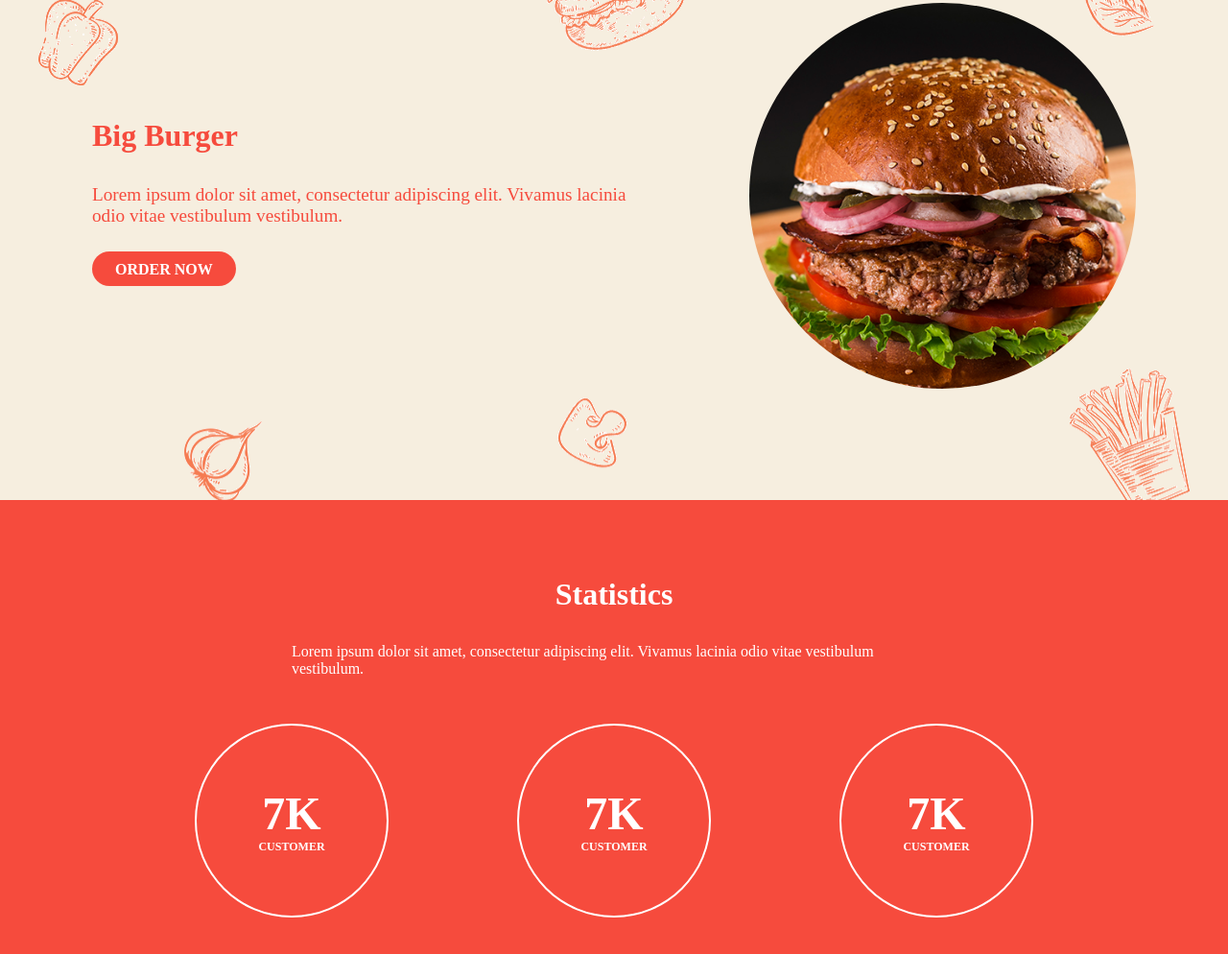
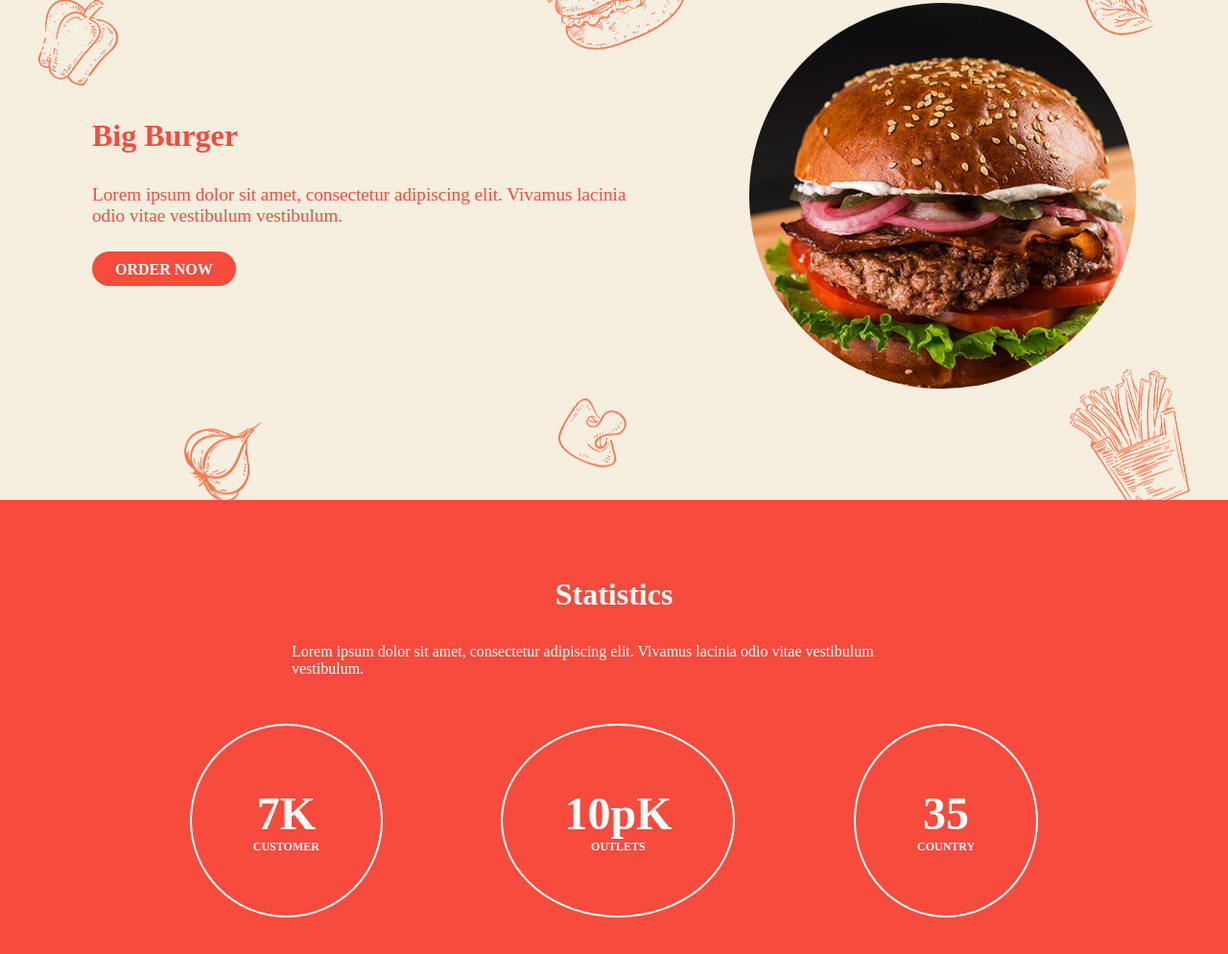
Before and after one commit to RIMESBEAT/burger-web, a plain HTML site: page index.html in a window 1280 px wide. Shown: the part 2357-3351 px from the top of the page at 96% size. Drawn offline with Linux system fonts and the light colour scheme.

Commit message:
Update index.html

```diff
--- a/index.html
+++ b/index.html
@@ -110,13 +110,13 @@
              </div>
 
             <div class="numbers">
-            <h2>7K</h2>
-            <h6>CUSTOMER</h6>
+            <h2>10pK</h2>
+            <h6>OUTLETS</h6>
         </div>
 
         <div class="numbers">
-            <h2>7K</h2>
-            <h6>CUSTOMER</h6>
+            <h2>35</h2>
+            <h6>COUNTRY</h6>
         </div>
     </div>
 </section>
```
